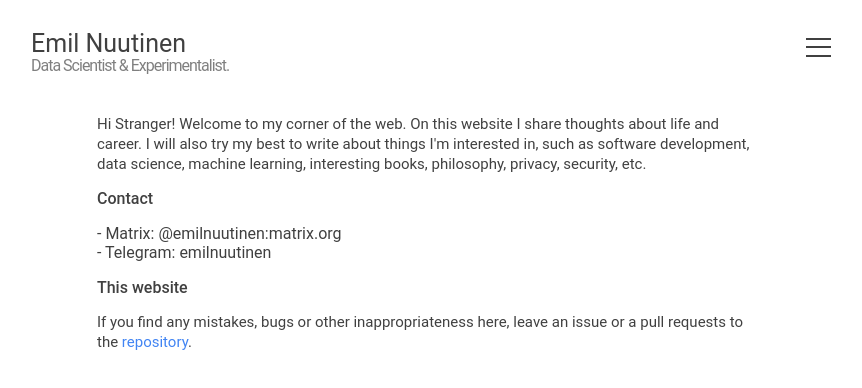
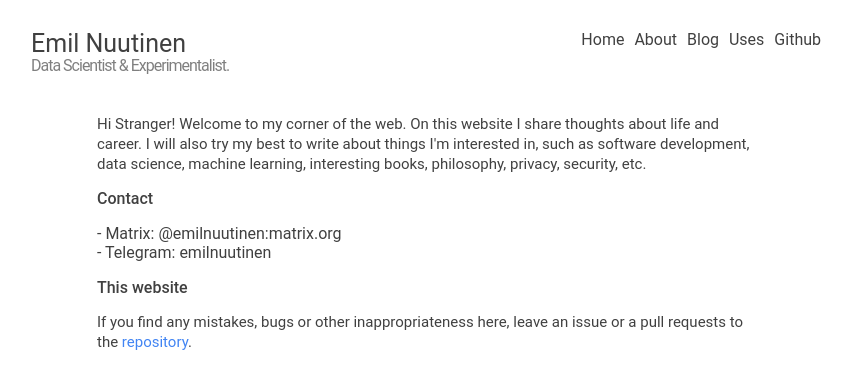
Before and after one commit to emilrwx/emilrwx_website, a Next.js app: page / in a window 1280 px wide. Shown: the top 388 px of the page, without its empty margins (209-1071 px from the left). Built offline with nearby package versions, Linux system fonts and the light colour scheme.

Commit message:
Add eventListener to change the menu style when window width changes for better responsivity

```diff
--- a/components/header.js
+++ b/components/header.js
@@ -2,16 +2,37 @@ import React from 'react'
 import Link from 'next/link'
 import styles from '../styles/Header.module.css'
 
+const isBrowser = (typeof window !== 'undefined')
+
 class Header extends React.Component {
   constructor (props) {
     super(props)
-    this.state = { isMenuOpen: false }
-
+    this.state = {
+      isMenuOpen: false,
+      width: isBrowser ? window.innerWidth : 500
+    }
     this.handleClick = this.handleClick.bind(this)
   }
 
+  componentDidMount() {
+    window.addEventListener('resize', this.handleWindowSizeChange)
+  }
+
+  componentWillUnmount() {
+    window.removeEventListener('resize', this.handleWindowSizeChange)
+  }
+
+  handleWindowSizeChange = () => {
+    isBrowser ? this.setState({ width: window.innerWidth }) : 500
+  }
+
   handleClick () { this.setState(state => ({ isMenuOpen: !state.isMenuOpen })) }
+
   render () {
+    const width = this.state.width
+    const isMobile = width <= 750
+
+    if (isMobile) {
       return (
         <div className={styles.container}>
           <div className={this.state.isMenuOpen ? styles.hidden : null}>
@@ -44,6 +65,35 @@ class Header extends React.Component {
           </div>
         </div>
       )
+      } else {
+        return (
+          <div className={styles.container}>
+            <div className={styles.titleDesktop}>
+              <h1 className={styles.title}>
+                <Link href='/'>
+                  Emil Nuutinen
+                </Link>
+              </h1>
+              <h2 className={styles.description}>Data Scientist & Experimentalist.</h2>
+            </div>
+            <div className={styles.menuDesktop}>
+              <Link className={styles.menuLink} href='/'>
+                Home
+              </Link>
+              <Link href='/about'>
+                About
+              </Link>
+              <Link href='/blog'>
+                Blog
+              </Link>
+              <Link href='/uses'>
+                Uses
+              </Link>
+              <a href='https://github.com/emilnuutinen'>Github</a>
+            </div>
+          </div>
+        )
+      }
   }
 }
 
--- a/styles/Header.module.css
+++ b/styles/Header.module.css
@@ -38,20 +38,18 @@
   padding: 0;
 }
 
-.menu a {
+.menu a,
+.menuDesktop a {
   color: var(--fg);
   box-shadow: none;
   text-decoration: none;
   padding-right: 10px;
 }
 
-.menu a:hover {
+.menu a:hover,
+.menuDesktop a:hover {
   color: var(--blue);
   text-decoration: underline;
-}
-
-.menuHidden {
-  visibility: hidden;
 }
 
 .burger {
@@ -91,3 +89,15 @@
 .hidden {
   display: none;
 }
+
+.titleDesktop {
+  float: left;
+}
+
+.menuDesktop {
+  float: right;
+  color: var(--fg);
+  box-shadow: none;
+  text-decoration: none;
+  padding-left: 10px;
+}
```
Lines whose indentation alone changed are shown as unchanged.
